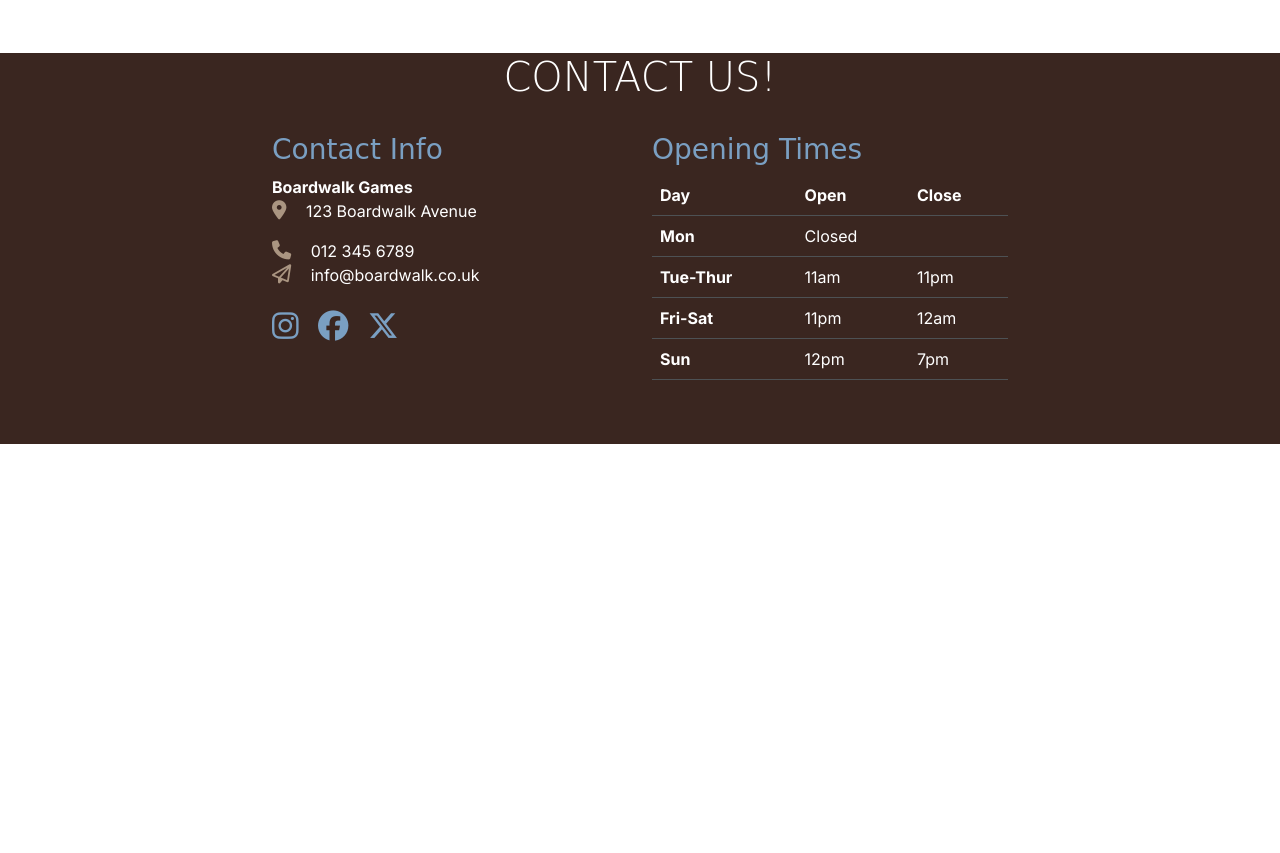
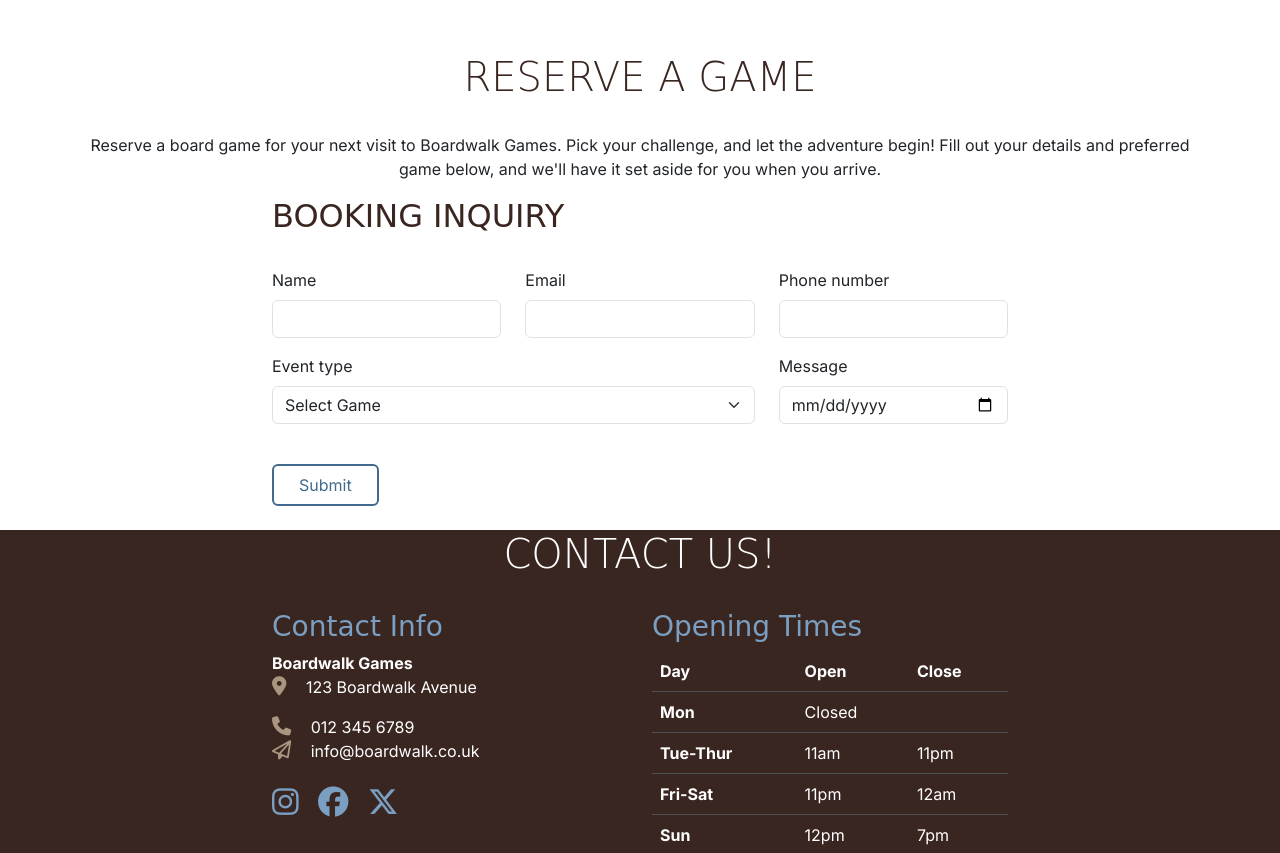
Before and after one commit to Jcasa08/boardwalk-games, a plain HTML site: page game-library.html in a window 1280 px wide. Shown: the part 1665-2518 px from the top of the page. Before the commit the page ends 2109 px from the top, so only its background shows below. Drawn offline with nearby package versions, Linux system fonts and the light colour scheme; a web font is replaced by a local one.

Commit message:
add: reserve game form

```diff
--- a/game-library.html
+++ b/game-library.html
@@ -43,7 +43,7 @@
                     <li class="nav-item">
                         <a class="nav-link" href="index.html#services">Services</a>
                     </li>
-                     <li class="nav-item">
+                    <li class="nav-item">
                         <a class="nav-link" href="index.html#events">Events</a>
                     </li>
                     <li class="nav-item">
@@ -52,8 +52,8 @@
                     <li class="nav-item">
                         <a class="nav-link" href="index.html#contact">Contact</a>
                     </li>
-                     <li class="nav-item">
-                        <a href="booking.html" class="btn custom-btn-filled ms-lg-3" aria-current="page" >Book Now</a>
+                    <li class="nav-item">
+                        <a href="booking.html" class="btn custom-btn-filled ms-lg-3" aria-current="page">Book Now</a>
                     </li>
                 </ul>
 
@@ -250,11 +250,60 @@
                 </div>
             </div>
         </section>
+        <section class="container">
+            <div class="row text-center">
+                <h2 class="display-6">Reserve a game</h2>
+                <p>Reserve a board game for your next visit to Boardwalk Games. Pick your challenge, and let the
+                    adventure begin! Fill out your details and preferred game below, and we'll have it set aside for you
+                    when you arrive.</p>
+            </div>
+            <div class="row justify-content-center">
+                <div class="col-12 col-md-8">
+                    <h2>Booking inquiry</h2>
+                    <form action="success-page.html" method="GET">
+                        <div class="row">
+                            <div class="col-12 col-md-4 mb-3">
+                                <label for="name" class="form-label">Name</label>
+                                <input class="form-control" id="name" name="name" type="text" required>
+                            </div>
+                            <div class="col-12 col-md-4 mb-3">
+                                <label for="email" class="form-label">Email</label>
+                                <input class="form-control" id="email" name="email" type="email" required>
+                            </div>
+                            <div class="col-12 col-md-4 mb-3">
+                                <label for="phone" class="form-label">Phone number</label>
+                                <input class="form-control" id="phone" name="phone" type="number" required>
+                            </div>
+                            <div class="col-12 col-md-8 mb-3">
+                                <label for="event-type" class="form-label">Event type</label>
+                                <select id="event-type" class="form-select" name="event-type" required>
+                                    <option value="" selected>Select Game</option>
+                                    <option value="Galaxy Pioneers">Galaxy Pioneers</option>
+                                    <option value="Mystic Woods">Mystic Woods</option>
+                                    <option value="Captain's Gambit">Captain's Gambit</option>
+                                    <option value="Critter Quest">Critter Quest</option>
+                                    <option value="Setters of Catan">Setters of Catan</option>
+                                    <option value="Monopoly">Monopoly</option>
+                                    <option value="Exploding Kittens">Exploding Kittens</option>
+                                    <option value="Cluedo">Cluedo</option>
+                                </select>
+                            </div>
+                            <div class="col-12 col-md-4 mb-3">
+                                <label for="date" class="form-label">Message</label>
+                                <input type="date" id="date" name="date" class="form-control" required></input>
+                            </div>
+                        </div>
+
+                        <button type="submit" class="btn custom-btn-outline my-4">Submit</button>
+                    </form>
+                </div>
+            </div>
+        </section>
     </main>
 
     <!--Footer and contact-->
     <!--mt-auto added to push footer to bottom of page-->
-     <footer id="contact" class="mt-auto">
+    <footer id="contact" class="mt-auto">
         <div class="container">
             <div class="row justify-content-center">
                 <div class="col-12 text-center">
```
